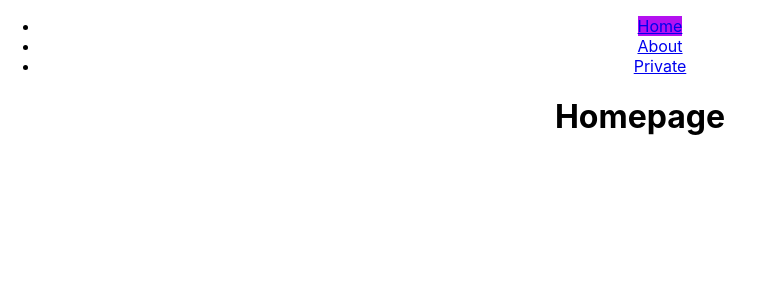
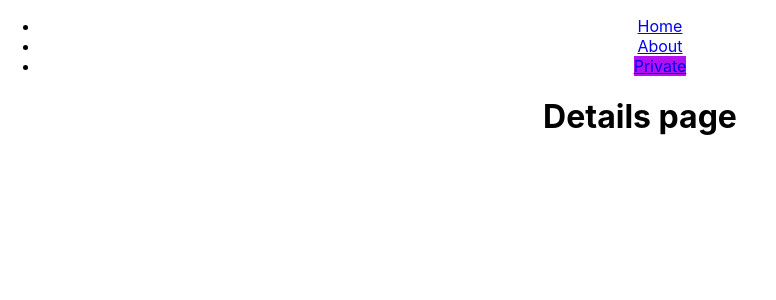
Before and after one commit to JanGimenezLayola/react-routes-app, a React (Create React App) app: page /private/123456789 in a window 1280 px wide. Before the commit this address led to /. Shown: the top 300 px of the page, without its empty margins (0-776 px from the left). Built offline with nearby package versions, Linux system fonts and the light colour scheme.

Commit message:
add details page with dinamic id

```diff
--- a/src/App.js
+++ b/src/App.js
@@ -5,6 +5,7 @@ import Home from './pages/Home';
 import About from './pages/About';
 import Private from './pages/Private';
 import Nav from './components/Nav';
+import Details from './pages/Details';
 
 import './App.css';
 
@@ -16,7 +17,8 @@ function App() {
         <Switch>
           <Route path='/' exact component={Home}/>
           <Route path='/about' component={About}/>
-          <Route path='/private' component={Private}/>
+          <Route path='/private' exact component={Private}/>
+          <Route path='/private/:id' component={Details}/>
         </Switch>
       </div>
     </Router>
--- /dev/null
+++ b/src/pages/Details.js
@@ -0,0 +1,12 @@
+import React from 'react'
+
+function Details(props) {
+  console.log(props.match.params.id)
+  return (
+    <div>
+      <h1>Details page</h1>
+    </div>
+  )
+}
+
+export default Details;
--- a/src/pages/Private.js
+++ b/src/pages/Private.js
@@ -1,12 +1,13 @@
 import React from 'react'
-import {Redirect} from 'react-router-dom'
+import {Redirect, Link} from 'react-router-dom'
 
 function Private() {
-  const isLoggedIn = false;
+  const isLoggedIn = true;
   return (
     <div>
       <h1>Private page</h1>
       {isLoggedIn || <Redirect to='/'/>}
+      <Link to='/private/123456789'>Details</Link>
     </div>
   )
 }
```
